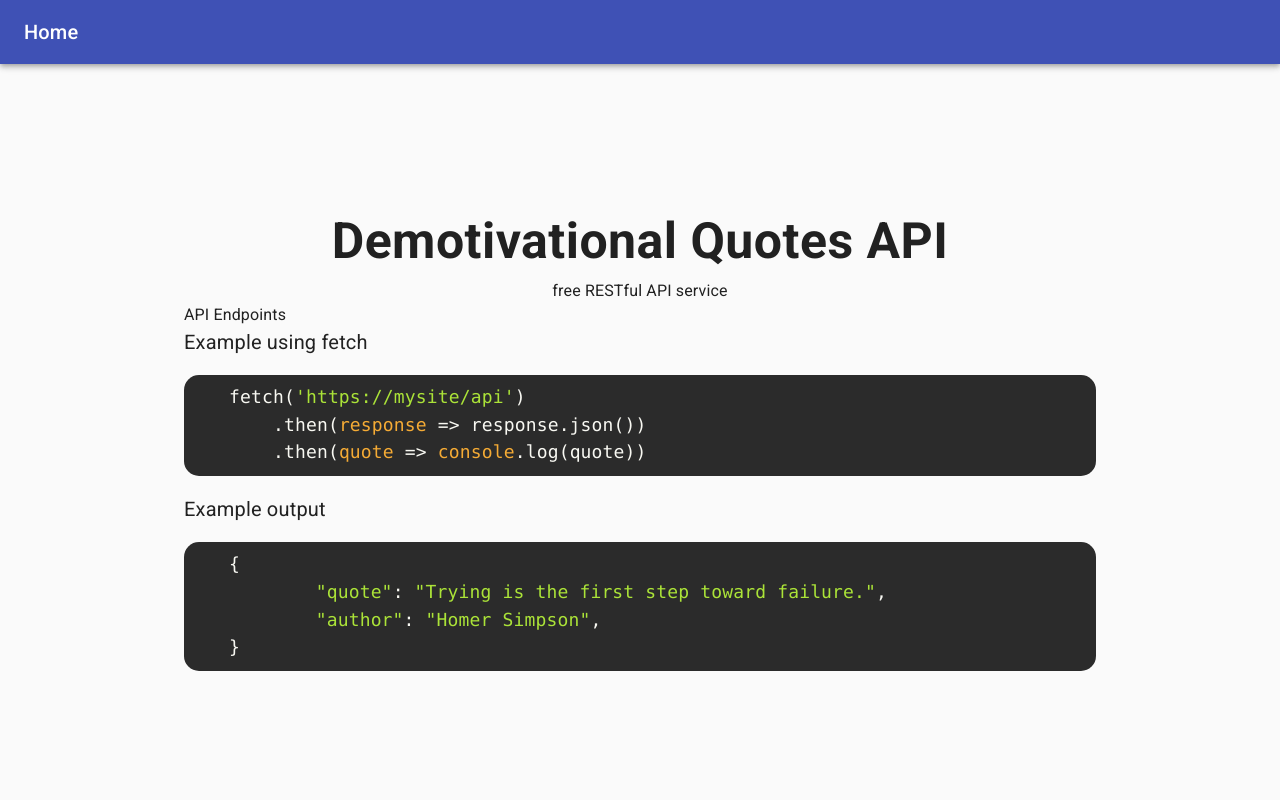
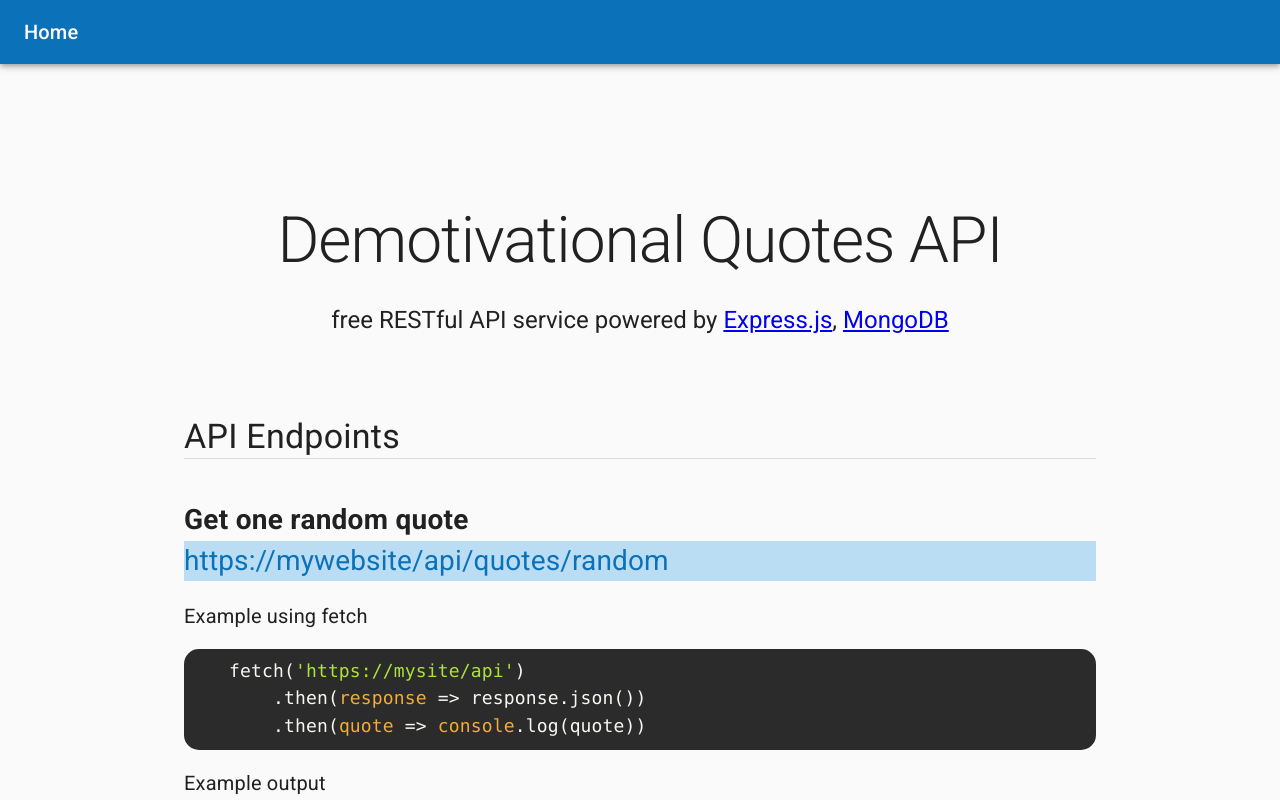
Before and after one commit to clarion22/demotivational-quotes-api, a React (Create React App) app in the folder frontend/: page / in a window 1280 px wide. Shown: the top 800 px of the page. Built offline with nearby package versions, Linux system fonts and the light colour scheme; a small style sheet from the web is missing.

Commit message:
code blocks for all quotes end point added

```diff
--- a/frontend/src/App.js
+++ b/frontend/src/App.js
@@ -1,16 +1,20 @@
 import { Switch, BrowserRouter as Router, Route } from 'react-router-dom';
+import { ThemeProvider } from '@material-ui/styles';
 import Home from './components/Home.js';
 import Navbar from './components/Navbar.js';
+import theme from './components/Theme.js';
 
 function App() {
 	return (
 		<div className='App'>
+			<ThemeProvider theme={theme}>
 				<Router>
 					<Navbar />
 					<Switch>
 						<Route path='/' component={Home} />
 					</Switch>
 				</Router>
+			</ThemeProvider>
 		</div>
 	);
 }
--- a/frontend/src/components/CodeBlock.js
+++ b/frontend/src/components/CodeBlock.js
@@ -8,12 +8,15 @@ const useStyles = makeStyles(() => ({
 	codeTitle: {
 		fontSize: '20px',
 	},
+	codeBox: {
+		marginTop: '20px',
+	},
 }));
 function CodeBlock({ codeText, codeOutput }) {
 	const classes = useStyles();
 
 	return (
-		<Box>
+		<Box className={classes.codeBox}>
 			<Typography className={classes.codeTitle}>
 				Example using fetch
 			</Typography>
--- a/frontend/src/components/Home.js
+++ b/frontend/src/components/Home.js
@@ -5,7 +5,9 @@ import Container from '@material-ui/core/Container';
 import Box from '@material-ui/core/Box';
 import { makeStyles } from '@material-ui/core/styles';
 import CodeBlock from './CodeBlock';
-const useStyles = makeStyles(() => ({
+import Divider from '@material-ui/core/Divider';
+
+const useStyles = makeStyles((theme) => ({
 	title: {
 		fontSize: '50px',
 		fontWeight: 'bold',
@@ -15,6 +17,17 @@ const useStyles = makeStyles(() => ({
 	},
 	boxContainer: {
 		textAlign: 'center',
+		marginBottom: '80px',
+	},
+	apiBox: {
+		backgroundColor: 'rgba(111, 185, 236, 0.46)',
+		color: theme.palette.primary.main,
+		fontSize: '2em',
+	},
+	apiSubtitle: {
+		...theme.typography.codeSubtitle,
+		marginTop: '40px',
+		fontWeight: 600,
 	},
 }));
 
@@ -27,6 +40,12 @@ const codeOutput = `{
 	"author": "Homer Simpson",
 }`;
 
+const codeText1 = `fetch('https://mysite/api')
+    .then(response => response.json())
+    .then(quote => console.log(quote))`;
+
+const codeOutput1 = `[{"quote": "...", "author": "...."}, {}...]`;
+
 function Home() {
 	const classes = useStyles();
 
@@ -35,13 +54,31 @@ function Home() {
 			<CssBaseline />
 			<Container maxWidth='md' className={classes.mainContainer}>
 				<Box className={classes.boxContainer}>
-					<Typography className={classes.title}>
+					<Typography variant='h1' style={{ marginBottom: '25px' }}>
 						Demotivational Quotes API
 					</Typography>
-					<Typography>free RESTful API service</Typography>
+					<Typography variant='h5'>
+						free RESTful API service powered by{' '}
+						<a href='https://expressjs.com/'>Express.js</a>,{' '}
+						<a href='https://www.mongodb.com/2'>MongoDB</a>
+					</Typography>
 				</Box>
-				<Typography>API Endpoints</Typography>
+				<Typography variant='h4'>API Endpoints</Typography>
+				<Divider />
+				<Typography className={classes.apiSubtitle}>
+					Get one random quote
+				</Typography>
+				<Box className={classes.apiBox}>
+					https://mywebsite/api/quotes/random
+				</Box>
 				<CodeBlock codeText={codeText} codeOutput={codeOutput} />
+				<Typography className={classes.apiSubtitle}>
+					Get all quotes
+				</Typography>
+				<Box className={classes.apiBox}>
+					https://mywebsite/api/quotes/all
+				</Box>
+				<CodeBlock codeText={codeText1} codeOutput={codeOutput1} />
 			</Container>
 		</React.Fragment>
 	);
--- a/frontend/src/components/Theme.js
+++ b/frontend/src/components/Theme.js
@@ -17,30 +17,11 @@ export default createMuiTheme({
 		},
 	},
 	typography: {
-		tab: {
-			fontFamily: 'Raleway',
-			textTransform: 'none',
-			fontWeight: 700,
-			fontSize: '1rem',
+		h1: {
+			fontSize: '4rem',
 		},
-		estimate: {
-			fontFamily: 'Pacifico',
-			fontSize: '1rem',
-			textTransform: 'none',
-			color: 'white',
-		},
-		h2: {
-			fontFamily: 'Raleway',
-			fontWeight: 700,
-			fontSize: '2.5rem',
-			color: `${arcBlue}`,
-			lineHeight: 1.5,
-		},
-		h4: {
-			fontFamily: 'Raleway',
-			fontSize: '1.75rem',
-			color: `${arcBlue}`,
-			fontWeight: 700,
+		codeSubtitle: {
+			fontSize: '2em',
 		},
 	},
 });
```
Lines whose indentation alone changed are shown as unchanged.
